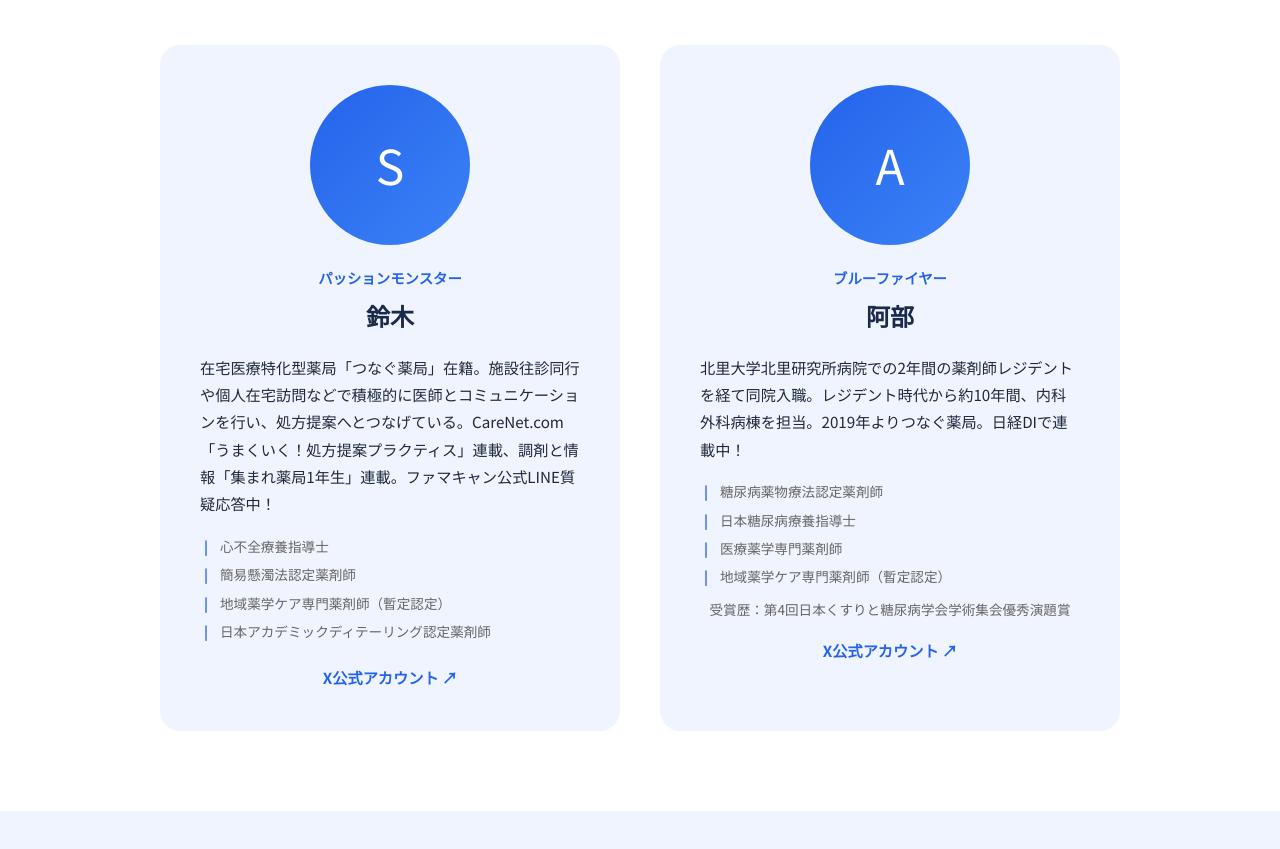
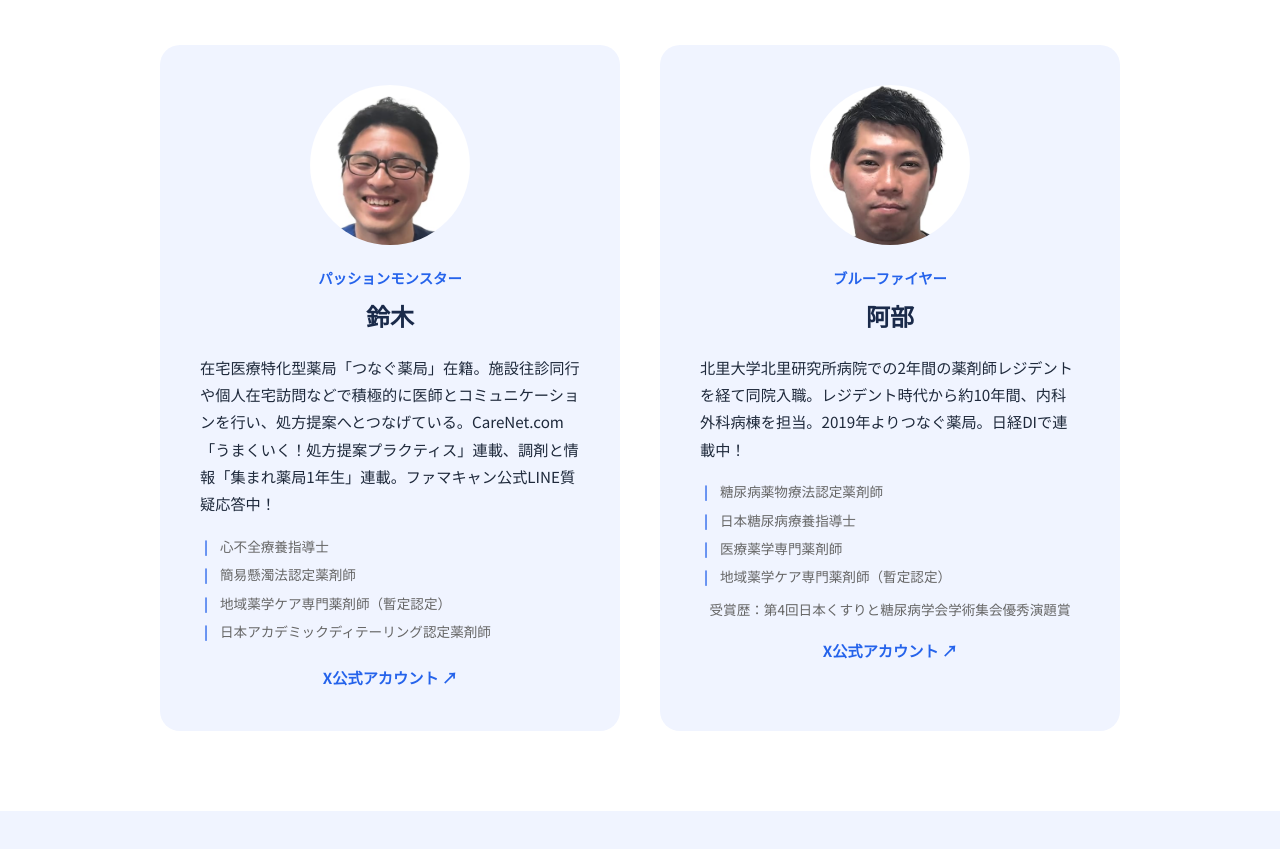
Before and after one commit to WISEinc-pharmacy/pharmacist-campus-lp, a plain HTML site: page reskilling.html in a window 1280 px wide. Shown: the part 7737-8586 px from the top of the page. Drawn offline with Linux system fonts and the light colour scheme.

Commit message:
講師セクションに鈴木・阿部の実写写真を配置

```diff
--- a/reskilling.html
+++ b/reskilling.html
@@ -651,13 +651,20 @@
             width: 160px;
             height: 160px;
             border-radius: 50%;
-            background: var(--accent-gradient);
+            background: #F0F4FF;
             display: flex;
             align-items: center;
             justify-content: center;
             margin: 0 auto 20px;
             font-size: 3rem;
             color: var(--white);
+            overflow: hidden;
+        }
+
+        .instructor-avatar img {
+            width: 100%;
+            height: 100%;
+            object-fit: cover;
         }
 
         .instructor-nickname {
@@ -1344,7 +1351,7 @@
             <h2>スペシャル講師</h2>
             <div class="instructor-cards">
                 <div class="instructor-card">
-                    <div class="instructor-avatar">S</div>
+                    <div class="instructor-avatar"><img src="images/instructor-suzuki.jpg" alt="鈴木講師" width="160" height="160"></div>
                     <p class="instructor-nickname">パッションモンスター</p>
                     <p class="instructor-name">鈴木</p>
                     <p class="instructor-bio">在宅医療特化型薬局「つなぐ薬局」在籍。施設往診同行や個人在宅訪問などで積極的に医師とコミュニケーションを行い、処方提案へとつなげている。CareNet.com「うまくいく！処方提案プラクティス」連載、調剤と情報「集まれ薬局1年生」連載。ファマキャン公式LINE質疑応答中！</p>
@@ -1357,7 +1364,7 @@
                     <a href="https://x.com/phama_cam_movie" target="_blank" rel="noopener noreferrer" class="instructor-link">X公式アカウント &#8599;</a>
                 </div>
                 <div class="instructor-card">
-                    <div class="instructor-avatar">A</div>
+                    <div class="instructor-avatar"><img src="images/instructor-abe.jpg" alt="阿部講師" width="160" height="160"></div>
                     <p class="instructor-nickname">ブルーファイヤー</p>
                     <p class="instructor-name">阿部</p>
                     <p class="instructor-bio">北里大学北里研究所病院での2年間の薬剤師レジデントを経て同院入職。レジデント時代から約10年間、内科外科病棟を担当。2019年よりつなぐ薬局。日経DIで連載中！</p>
```
Also changed, not shown: images/instructor-abe.jpg (added), images/instructor-suzuki.jpg (added).
